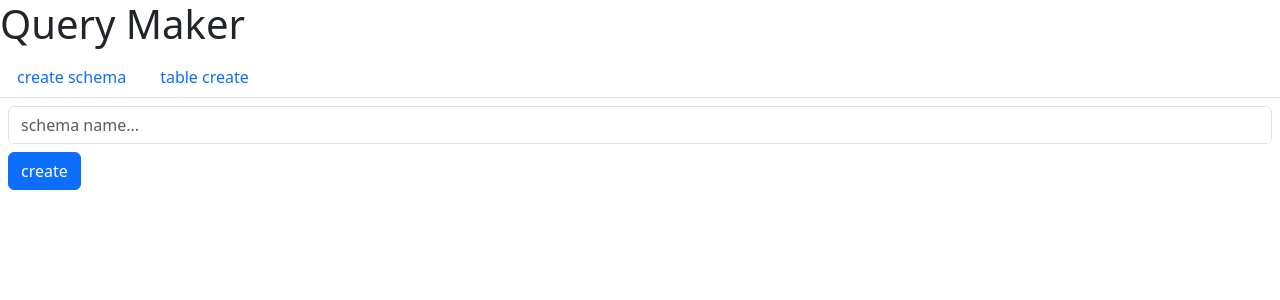
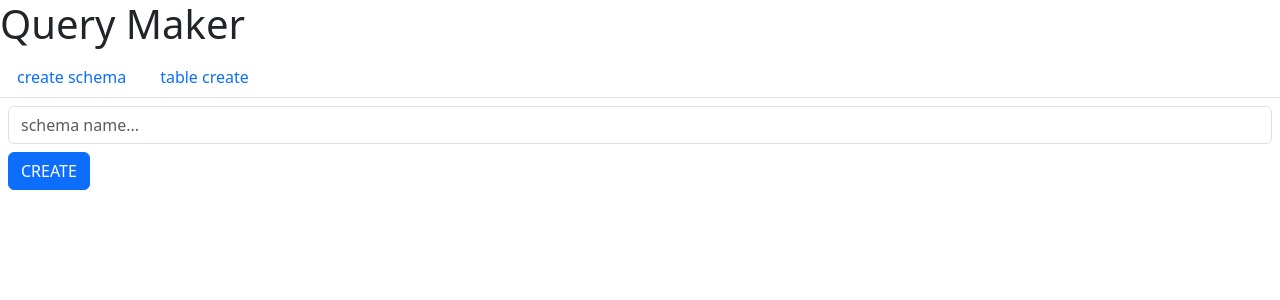
Before and after one commit to lesw1216/query-maker-vue, a Vue app: page /schema in a window 1280 px wide. Shown: the top 300 px of the page. Built offline with nearby package versions, Linux system fonts and the light colour scheme.

Commit message:
feat: add create schema query copy feat

```diff
--- a/src/views/SchemaView.vue
+++ b/src/views/SchemaView.vue
@@ -5,11 +5,12 @@
                 <div class="w-100 align-self-center">
                     {{schemaQuery}}
                 </div>
-                <Button class="flex-shrink-1" :button-type="'btn-outline-secondary btn-sm'" :button-name="'copy'"></Button>
+                <Button class="flex-shrink-1" :button-type="'btn-outline-secondary btn-sm'" :button-name="'copy'"
+                        @click="copy(schemaQuery)"></Button>
             </div>
             <input class="form-control mb-2" type="text" placeholder="schema name..." aria-label="create schema label"
                 v-model="schemaName">
-            <Button :button-name="'create'" @click="createForm()" :button-type="'btn-primary'"></Button>
+            <Button :button-name="'CREATE'" @click="createForm()" :button-type="'btn-primary'"></Button>
         </div>
     </div>
 </template>
@@ -17,10 +18,13 @@
 import { ref }  from "vue"
 import Button from '@/components/ButtonComp.vue';
 import axios from '@/api/axios'
+import { useClipboard } from '@vueuse/core'
 
 const schemaName = ref("")
 const schemaQuery = ref("")
 const isSchemaQuery = ref(false)
+
+const {copy} = useClipboard({ schemaQuery })
 
 const createForm = () => {
     axios.post('/schemas', {
```
